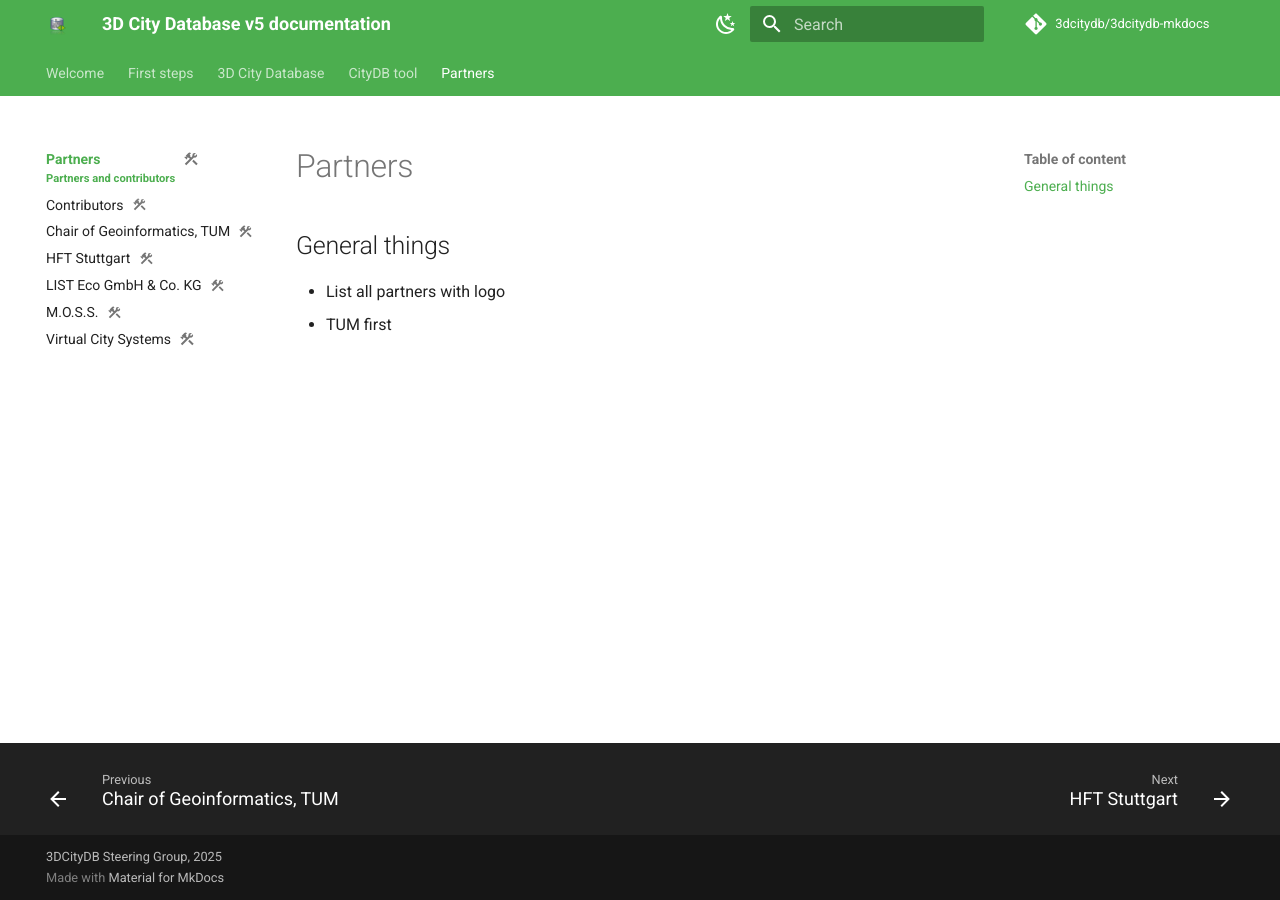
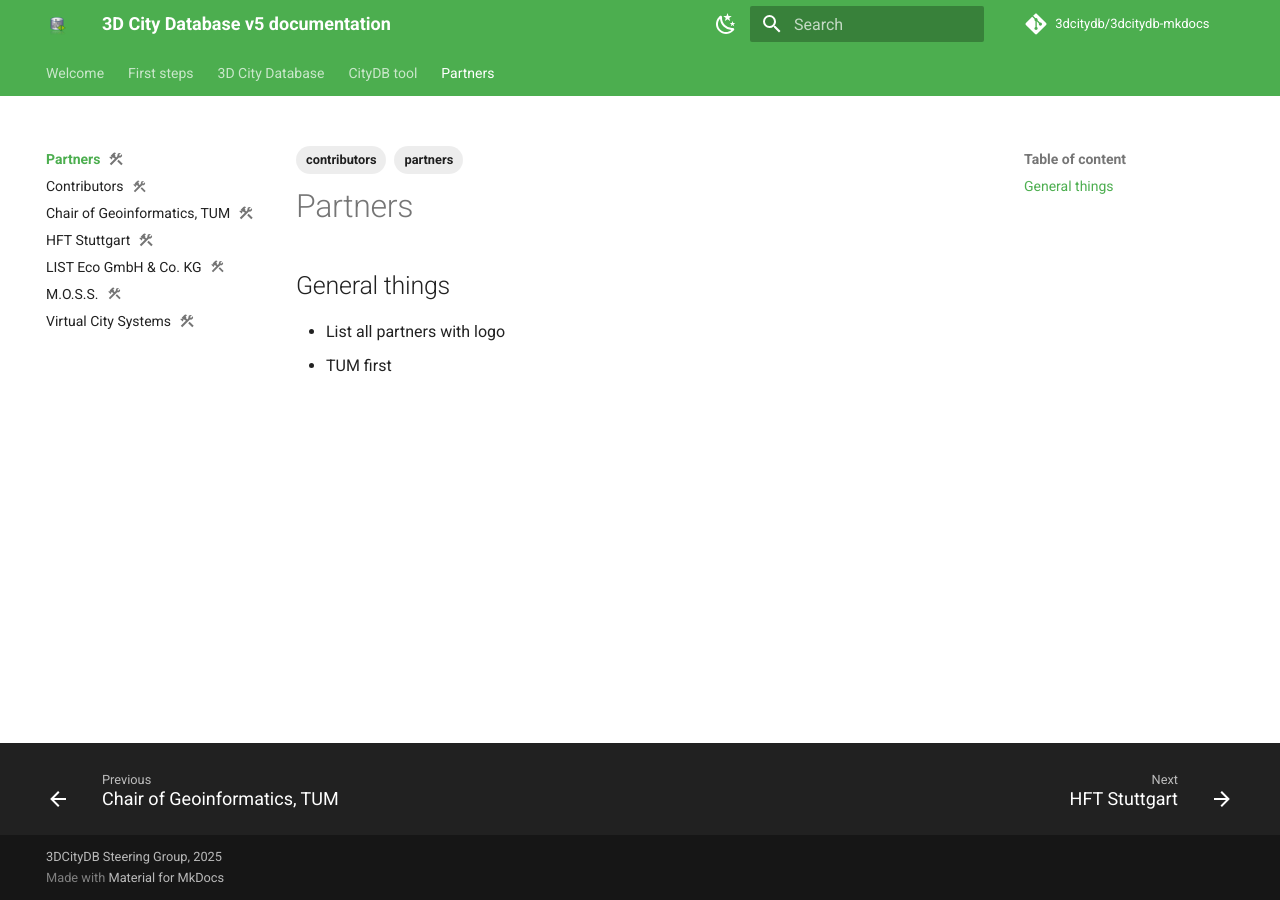
Before and after one commit to BWibo/3dcitydb-mkdocs, an MkDocs documentation site: the page built from docs/partners/index.md, in a window 1280 px wide. Built offline with MkDocs 1.6.1 and Material for MkDocs 9.7.7, drawn with Linux system fonts in a browser that asks for light colours; comment, search, counter and statistics services are not loaded; some of the changed lines change nothing that is shown.

Commit message:
fix tags and subtitle

```diff
--- a/docs/partners/index.md
+++ b/docs/partners/index.md
@@ -1,12 +1,11 @@
 ---
 title: Partners
-subtitle: Partners and contributors
-description:
+description: Partners and contributors
 # icon: material/emoticon-happy
 status: wip
-# tags:
-#   - tag1
-#   - tag2
+tags:
+  - partners
+  - contributors
 ---
 
 ## General things
```
